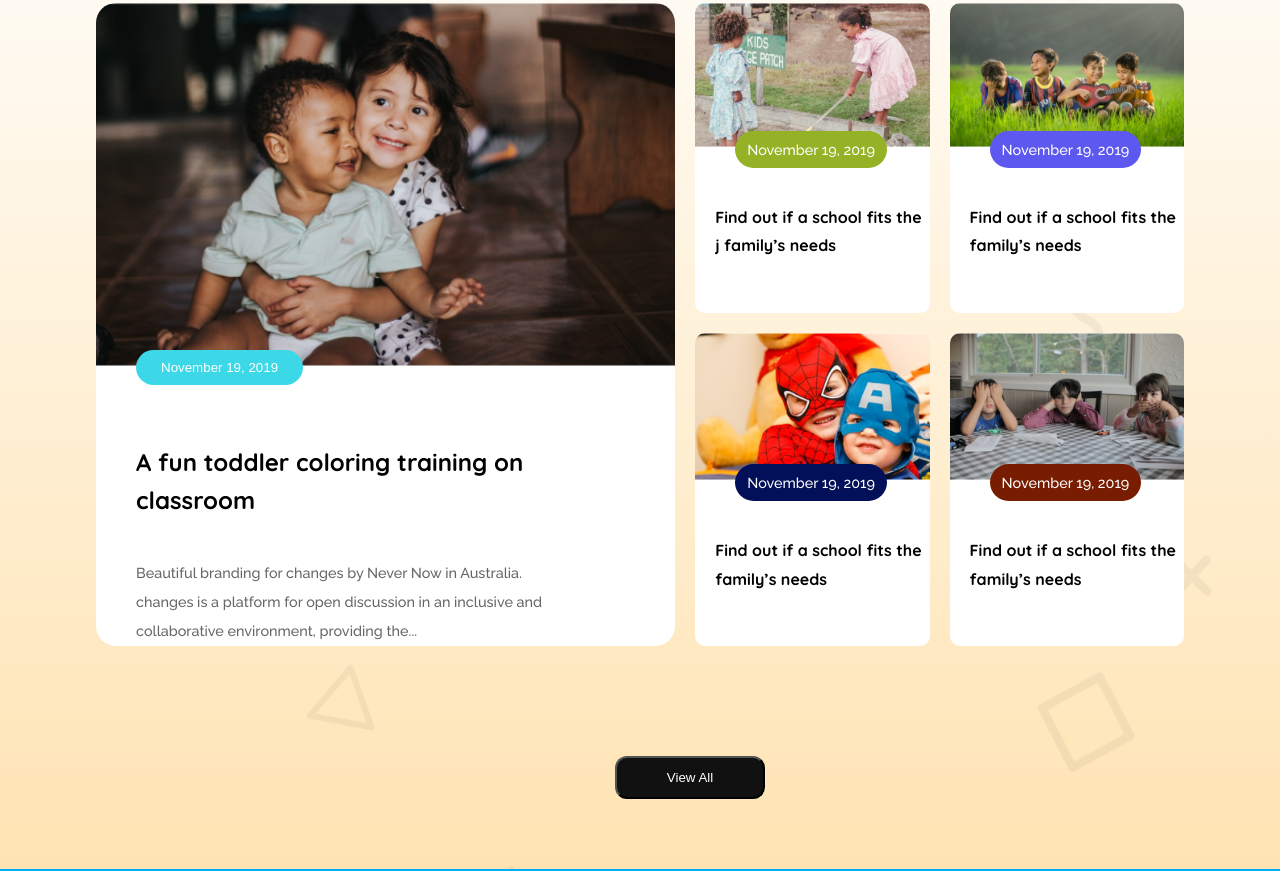
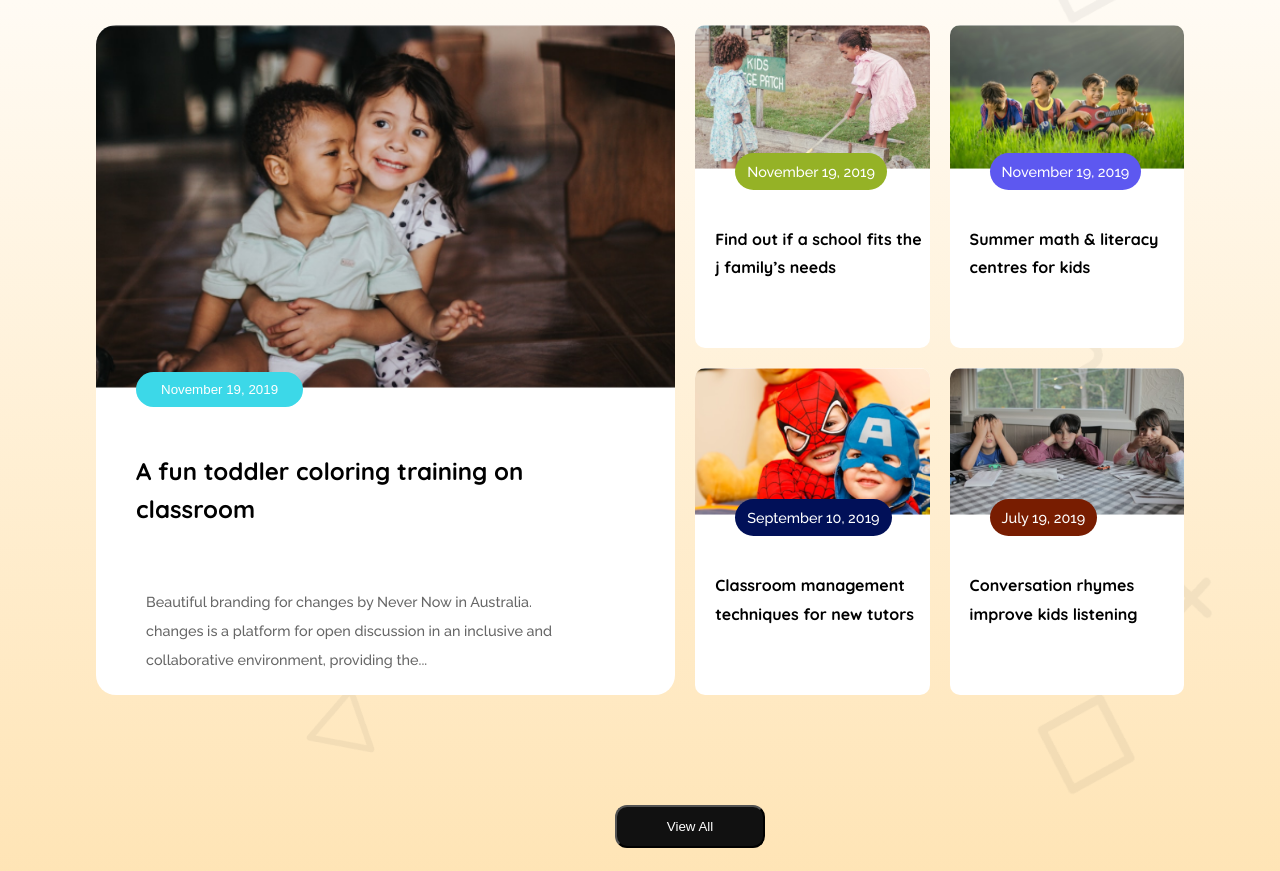
Before and after one commit to developerTamanna/kids-school, a plain HTML site: page index.html in a window 1280 px wide. Shown: the part 1589-2460 px from the top of the page. Drawn offline with Linux system fonts and the light colour scheme.

Commit message:
title-des-res

```diff
--- a/index.html
+++ b/index.html
@@ -47,7 +47,7 @@
             <button class="nav_btn">Contact</button>
         </nav>
 
-
+        <marquee behavior="" direction="">It's a transitional period where children learn basic skills, social skills, and emotional skills through play, singing, and practical activities. </marquee>
     <section class="banner">
         <div class="banner-container">
             <div class="banner-content">
@@ -66,7 +66,7 @@
 
 
     <main class="main">
-<!-- <marquee behavior="" direction="">amar sonar bangla ami tomay valobashi</marquee> -->
+
 
 <section class="curriculum">
          <h3 class="curriculum-title">Standard Curriculum</h3>
@@ -131,20 +131,20 @@
                     <div class="s-card-2">
                         <img src="./assets/story-3.png" alt="">
                         <button class="card2-btn">November 19, 2019</button>
-                        <h4 class="right-title">Find out if a school fits the
-                            family’s needs</h4>
+                        <h4 class="right-title">Summer math & literacy
+                            centres for kids</h4>
                     </div>
                     <div class="s-card-3">
                         <img src="./assets/story-4.png" alt="">
-                        <button class="card3-btn">November 19, 2019</button>
-                        <h4 class="right-title">Find out if a school fits the
-                            family’s needs</h4>
+                        <button class="card3-btn">September 10, 2019</button>
+                        <h4 class="right-title">Classroom management
+                            techniques for new tutors</h4>
                     </div>
                     <div class="s-card-4">
                         <img src="./assets/story-5.png" alt="">
-                        <button class="card4-btn">November 19, 2019</button>
-                        <h4 class="right-title">Find out if a school fits the
-                            family’s needs</h4>
+                        <button class="card4-btn">July 19, 2019</button>
+                        <h4 class="right-title">Conversation rhymes
+                            improve kids listening</h4>
                     </div>
                 </div>
             </div>
@@ -155,7 +155,7 @@
 
     </main>
 
-
+<!-- start footer section -->
     <footer class="footer">
 
         <div class="footer-container">
--- a/style/style.css
+++ b/style/style.css
@@ -347,7 +347,7 @@ font-weight: 700;
 line-height: 38.35px;
 letter-spacing: 0%;
 margin-left: 40px;
-margin-top: 38px;
+margin-top: 25px;
 
 }
 .left-description{
@@ -358,7 +358,8 @@ font-weight: 500;
 line-height: 28.76px;
 letter-spacing: 0%;
 margin-top: 40px;
-margin-left: 40px;
+margin-left: 30px;
+padding: 20px;
 }
 
 
@@ -598,7 +599,6 @@ letter-spacing: 0%;
     font-family: Quicksand;
     font-size: 26px;
     font-weight: 700;
-
     letter-spacing: 0%;
 
 }
@@ -796,4 +796,14 @@ letter-spacing: 0%;
          .footer-container{
             flex-direction: column;
          }
+
+         .f-description{
+            margin-top: 40px;
+         }
+         .part-2-title{
+            margin-top: 40px;
+         }
+         .part3-ti{
+            margin-top: 40px;
+         }
 }
```
